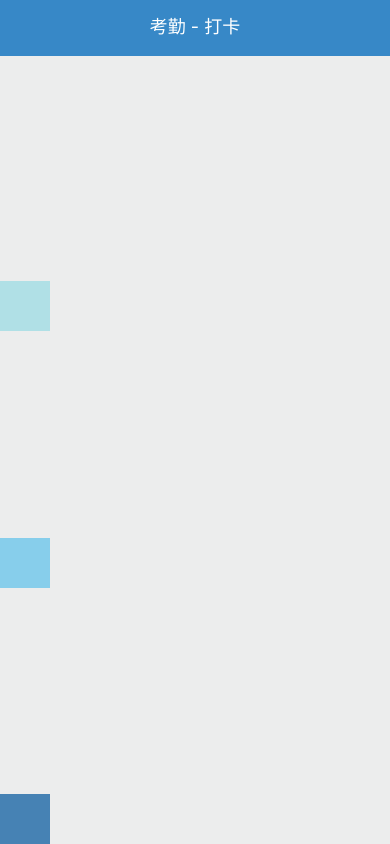
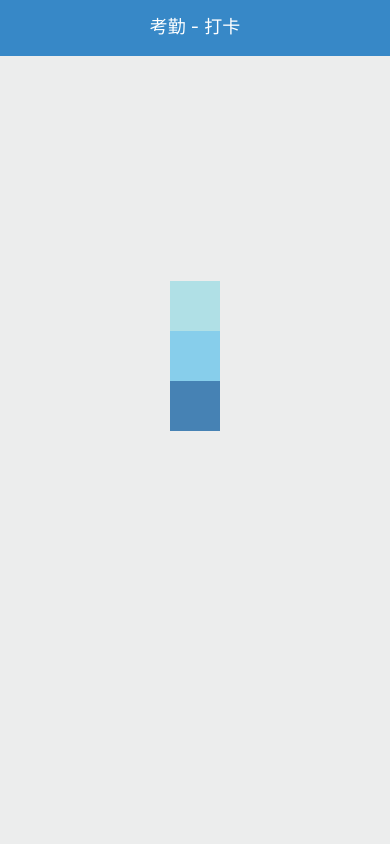
Before and after one commit to i4udevstar1001/ReactNativeDev, a React Native app: screen / in a window 390 px wide. Built offline with nearby package versions, Linux system fonts and the light colour scheme.

Commit message:
new example: Justify Content

```diff
--- a/App.js
+++ b/App.js
@@ -54,9 +54,9 @@ export default class BlinkApp extends Component {
         <View style={{flex: 4}}>
           <Blink text='I love to 23' />
         </View>
-        <View style={{flex: 10, flexDirection: 'column', justifyContent: 'space-between',}}>
+        <View style={{flex: 10, flexDirection: 'column', alignSelf: 'center',}}>
           <View style={{width: 50, height: 50, backgroundColor: 'powderblue'}} />
-          <View style={{width: 50, height: 50, backgroundColor: 'skyblue'}} />
+          <View style={{height: 50, backgroundColor: 'skyblue'}} />
           <View style={{width: 50, height: 50, backgroundColor: 'steelblue'}} />
         </View>
       </View>
```
